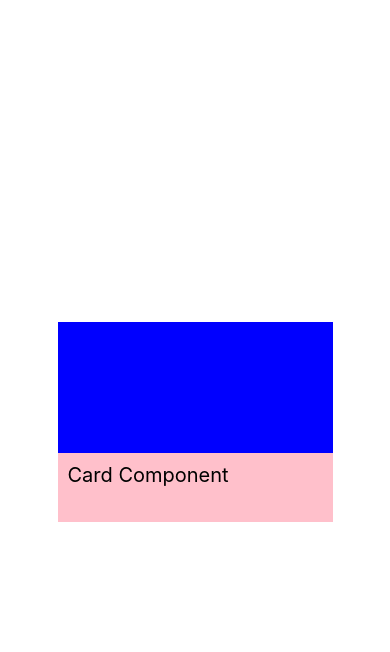
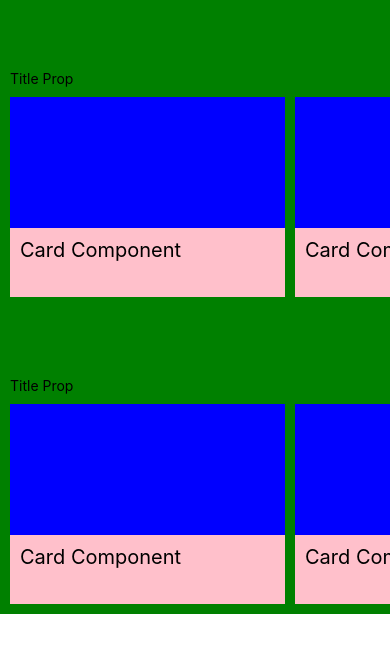
Before and after one commit to canvasowl/food, a React Native app: screen / in a window 390 px wide. Shown: the top 652 px of the page. Built offline with nearby package versions, Linux system fonts and the light colour scheme; no server answers.

Commit message:
sarting to create the UI

```diff
--- a/App.js
+++ b/App.js
@@ -2,12 +2,27 @@ import { StatusBar } from "expo-status-bar";
 import React from "react";
 import { StyleSheet, Text, View } from "react-native";
 import yelp from "./api/yelp";
-import Card from "./components/card";
+import CardList from "./components/cardList";
+
+const DATA = [
+  {
+    id: "bd7acbea-c1b1-46c2-aed5-3ad53abb28ba",
+    title: "First Item",
+  },
+  {
+    id: "3ac68afc-c605-48d3-a4f8-fbd91aa97f63",
+    title: "Second Item",
+  },
+  {
+    id: "58694a0f-3da1-471f-bd96-145571e29d72",
+    title: "Third Item",
+  },
+];
 
 export default function App() {
   const getBusinesses = async (location) => {
     const response = await yelp.get(`search?location=${location}`);
-    console.log(response);
+    console.log(response.data);
     return response;
   };
 
@@ -15,7 +30,8 @@ export default function App() {
 
   return (
     <View style={styles.container}>
-      <Card />
+      <CardList title="Title Prop" data={DATA} />
+      <CardList title="Title Prop" data={DATA} />
     </View>
   );
 }
@@ -23,8 +39,5 @@ export default function App() {
 const styles = StyleSheet.create({
   container: {
     flex: 1,
-    backgroundColor: "#fff",
-    alignItems: "center",
-    justifyContent: "center",
   },
 });
--- a/components/card.js
+++ b/components/card.js
@@ -19,6 +19,8 @@ const styles = StyleSheet.create({
     backgroundColor: "red",
     borderTopRightRadius: 6,
     borderTopLeftRadius: 6,
+    marginRight: 10,
+    marginTop: 10,
   },
   image: {
     backgroundColor: "blue",
--- /dev/null
+++ b/components/cardList.js
@@ -0,0 +1,30 @@
+import React from "react";
+import { StyleSheet, View, Text, FlatList } from "react-native";
+import Card from "./card";
+
+const renderItem = ({ item }) => <Card />;
+
+const CardList = (props) => {
+  return (
+    <View style={styles.cardListContainer}>
+      <Text>{props.title}</Text>
+      <FlatList
+        data={props.data}
+        renderItem={renderItem}
+        keyExtractor={(item) => item.id}
+        horizontal={true}
+      />
+    </View>
+  );
+};
+
+const styles = StyleSheet.create({
+  cardListContainer: {
+    backgroundColor: "green",
+    paddingTop: 70,
+    paddingLeft: 10,
+    paddingBottom: 10,
+  },
+});
+
+export default CardList;
```
